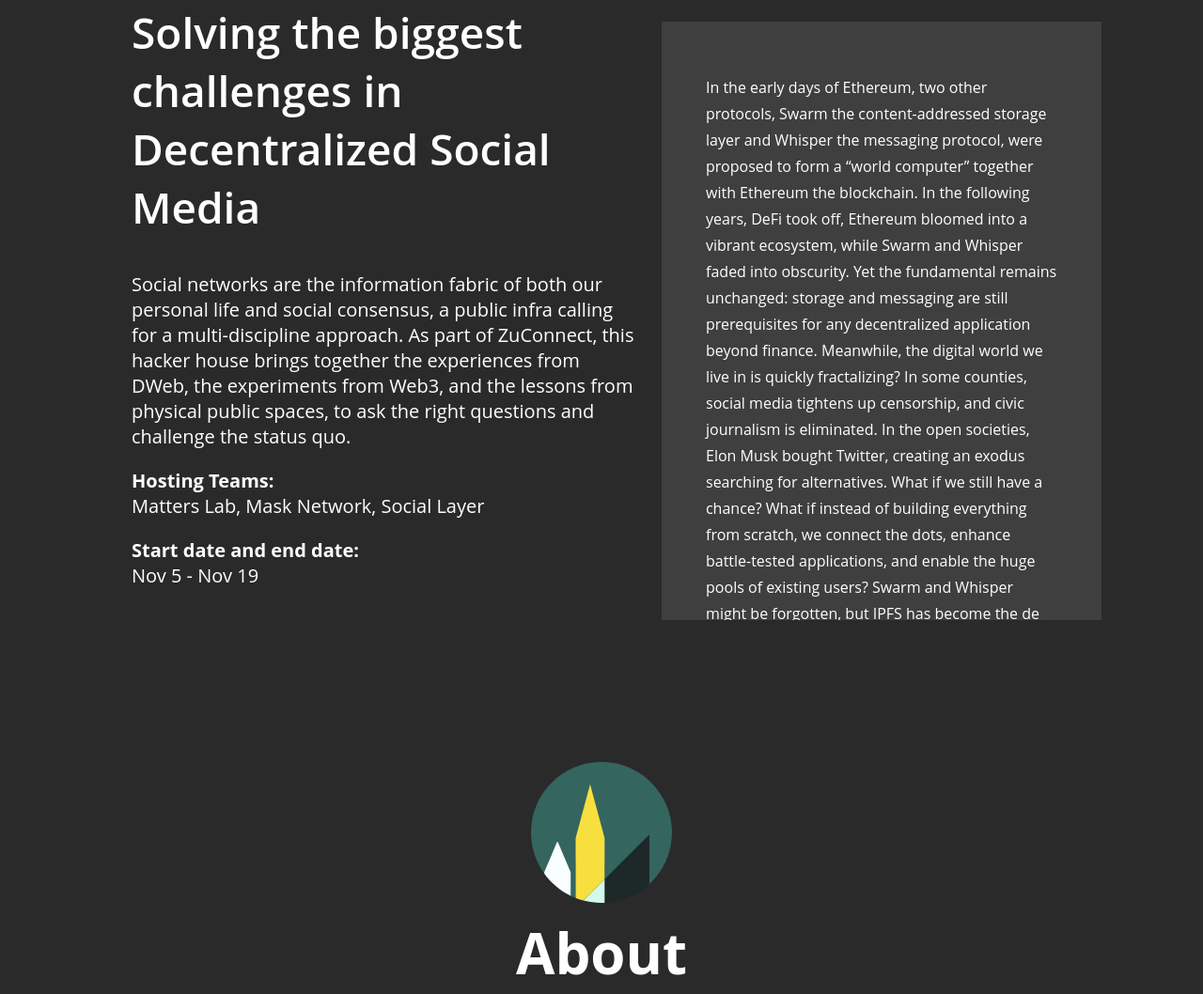
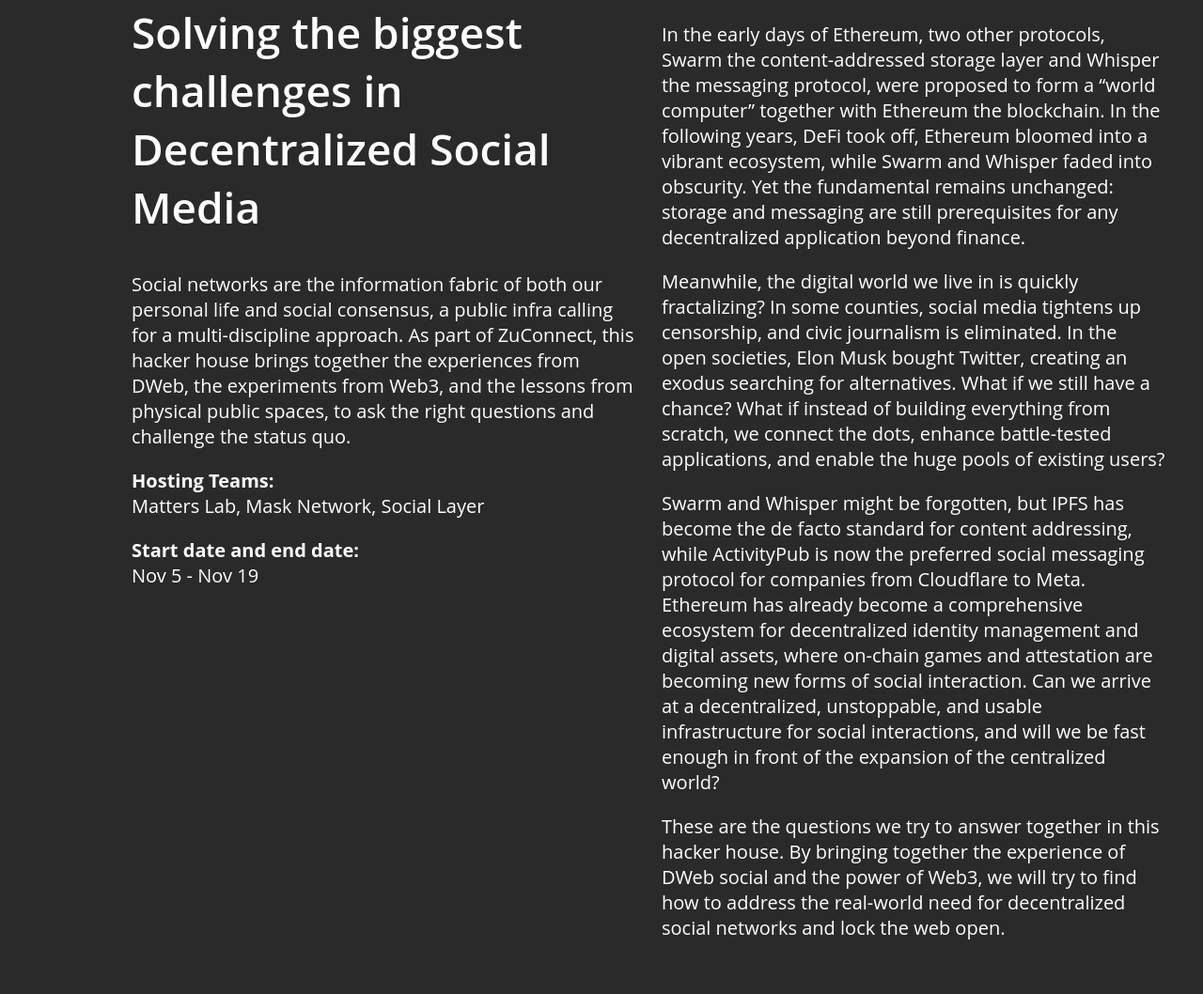
Before and after one commit to sociallayer-im/ZuSocial, a plain HTML site: page index.html in a window 1280 px wide. Shown: the part 1173-2231 px from the top of the page at 94% size. Drawn offline with Linux system fonts and the light colour scheme; a web font is replaced by a local one.

Commit message:
remove scroll box

```diff
--- a/index.html
+++ b/index.html
@@ -54,11 +54,14 @@
             <p class="module-inner-left-des"><b>Hosting Teams:</b><br>Matters Lab, Mask Network, Social Layer</p>
             <p class="module-inner-left-des"><b>Start date and end date:</b><br>Nov 5 - Nov 19</p>
         </div>
-        <div class="scroll-box">
-            <div class="scroll-box-inner">
+        <div class="module-inner-left">
+            <div class="module-inner-left-des">
                 In the early days of Ethereum, two other protocols, Swarm the content-addressed storage layer and Whisper the messaging protocol, were proposed to form a “world computer” together with Ethereum the blockchain. In the following years, DeFi took off, Ethereum bloomed into a vibrant ecosystem, while Swarm and Whisper faded into obscurity. Yet the fundamental remains unchanged: storage and messaging are still prerequisites for any decentralized application beyond finance.
+                <p/>
                 Meanwhile, the digital world we live in is quickly fractalizing? In some counties, social media tightens up censorship, and civic journalism is eliminated. In the open societies, Elon Musk bought Twitter, creating an exodus searching for alternatives. What if we still have a chance? What if instead of building everything from scratch, we connect the dots, enhance battle-tested applications, and enable the huge pools of existing users?
+                <p/>
                 Swarm and Whisper might be forgotten, but IPFS has become the de facto standard for content addressing, while ActivityPub is now the preferred social messaging protocol for companies from Cloudflare to Meta. Ethereum has already become a comprehensive ecosystem for decentralized identity management and digital assets, where on-chain games and attestation are becoming new forms of social interaction. Can we arrive at a decentralized, unstoppable, and usable infrastructure for social interactions, and will we be fast enough in front of the expansion of the centralized world?
+                <p/>
                 These are the questions we try to answer together in this hacker house. By bringing together the experience of DWeb social and the power of Web3, we will try to find how to address the real-world need for decentralized social networks and lock the web open.
             </div>
         </div>
```
